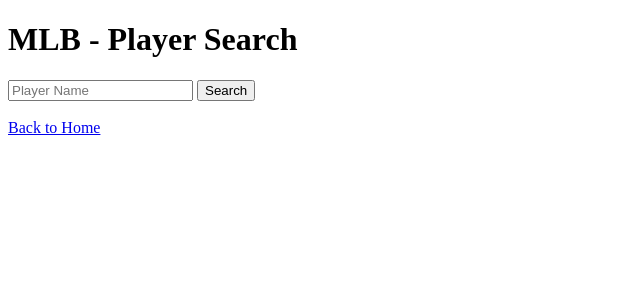
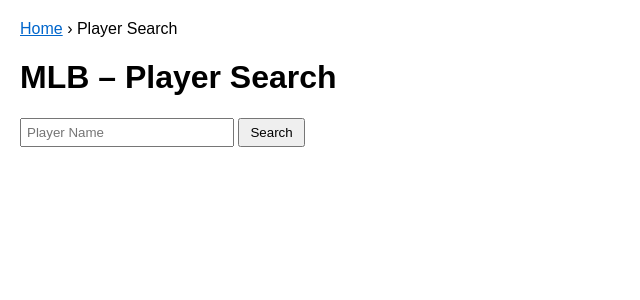
Before and after one commit to StoneWillC/my_mlb, a Django app: page /player_search/ in a window 1280 px wide. Shown: the top 300 px of the page, without its empty margins (0-640 px from the left). Run offline with Django 5.2, Linux system fonts and the light colour scheme.

Commit message:
Update player_search.html

```diff
--- a/my_mlb/my_mlb/mlb_data/templates/player_search.html
+++ b/my_mlb/my_mlb/mlb_data/templates/player_search.html
@@ -1,13 +1,23 @@
 <!DOCTYPE html>
 <html>
-    <title>MLB Data - Player Search</title>
+<head>
+  <title>MLB – Player Search</title>
+  <style>
+    body { font-family: sans-serif; margin: 20px; }
+    .breadcrumb a { color: #0066cc; }
+    form input[type="text"] { padding: 5px; width: 200px; }
+    form input[type="submit"] { padding: 5px 10px; }
+  </style>
+</head>
 <body>
-        <h1>MLB - Player Search</h1>
+  <p class="breadcrumb">
+    <a href="{% url 'mlb_data' %}">Home</a> › Player Search
+  </p>
+  <h1>MLB – Player Search</h1>
   <form action="{% url 'player_search_results' %}" method="post">
+    {% csrf_token %}
     <input type="text" name="q_name" placeholder="Player Name">
     <input type="submit" value="Search">
   </form>
-        <br/>
-        <a href="{% url 'mlb_data' %}">Back to Home</a>
 </body>
 </html>
```
Lines whose indentation alone changed are shown as unchanged.
